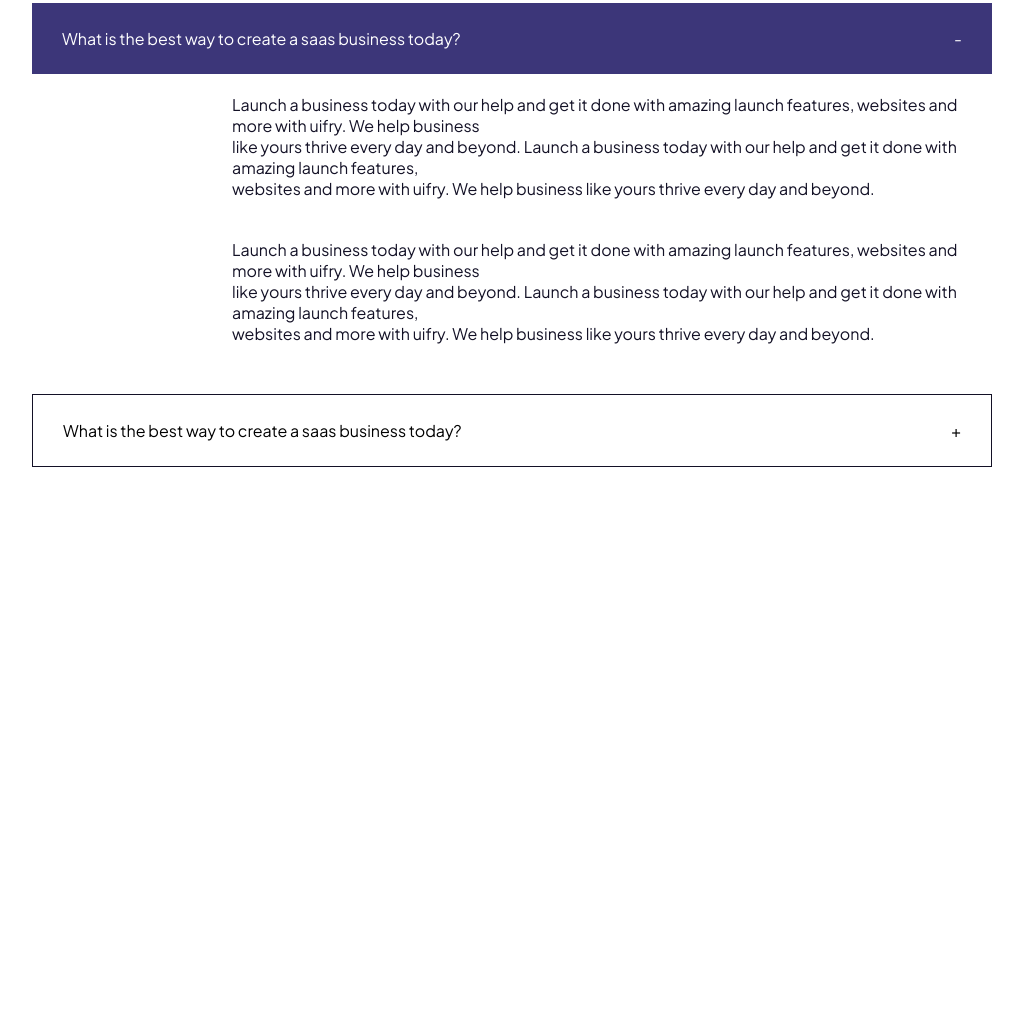
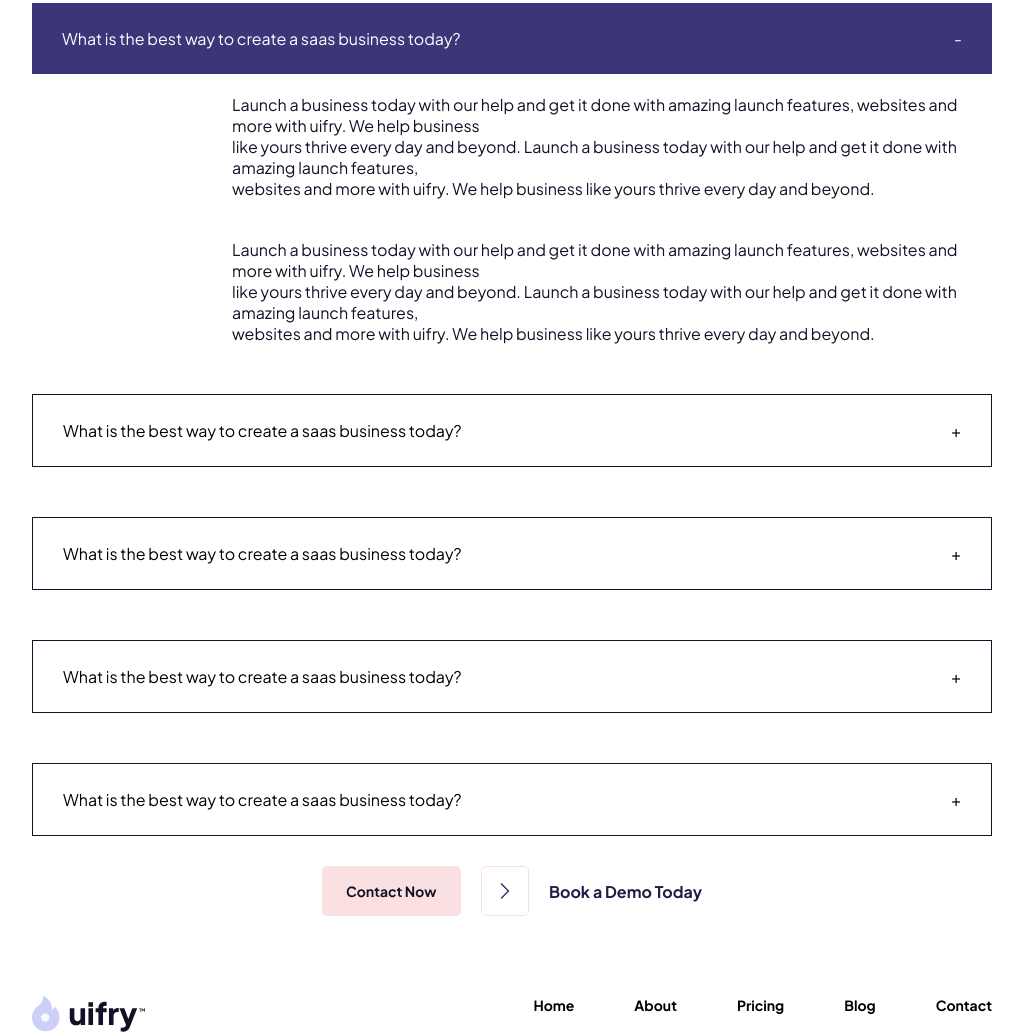
Before and after one commit to GiftChika/SaaS-Website, a plain HTML site: page index.html in a window 1280 px wide. Shown: the part 4585-5621 px from the top of the page, without its empty margins (128-1151 px from the left). Before the commit the page ends 5052 px from the top, so only its background shows below. Drawn offline with Linux system fonts and the light colour scheme.

Commit message:
added codes to my files

```diff
--- a/css/index.css
+++ b/css/index.css
@@ -335,3 +335,19 @@ body{
 .clear{
     padding-top: 50px;
 }
+.btns{
+    display: flex;
+    flex-direction: column;
+    align-items: center;
+}
+.footer1{
+    display: flex;
+    flex-direction: row;
+    justify-content: space-between;
+    padding-top: 80px;
+}
+.navside{
+    display: flex;
+    flex-direction: row;
+    gap: 60px;
+}
--- a/index.html
+++ b/index.html
@@ -204,6 +204,41 @@
             <p>+</p>
         </div>
     </div>
+    <div class="clear">
+        <div class="three-line">
+            <div class="tex1">What is the best way to create a saas business today?</div>
+            <p>+</p>
+        </div>
+    </div>
+    <div class="clear">
+        <div class="three-line">
+            <div class="tex1">What is the best way to create a saas business today?</div>
+            <p>+</p>
+        </div>
+    </div>
+    <div class="clear">
+        <div class="three-line">
+            <div class="tex1">What is the best way to create a saas business today?</div>
+            <p>+</p>
+        </div>
+    </div>
+    <div class="btns">
+        <div class="lin4">
+            <img src="/img/Frame2.svg" alt="actionbutton">
+            <img src="/img/button2.svg" alt="">
+            <p>Book a Demo Today</p>
+        </div>
+    </div>
+    <div class="footer1">
+        <div class="iconn"><img src="/img/group1.svg" alt=""></div>
+        <div class="navside">
+            <div class="txt-header">Home</div>
+        <div class="txt-header">About</div>
+        <div class="txt-header">Pricing</div>
+        <div class="txt-header">Blog</div>
+        <div class="txt-header">Contact</div>
+        </div>
+    </div>
 
 
 </div>
```
